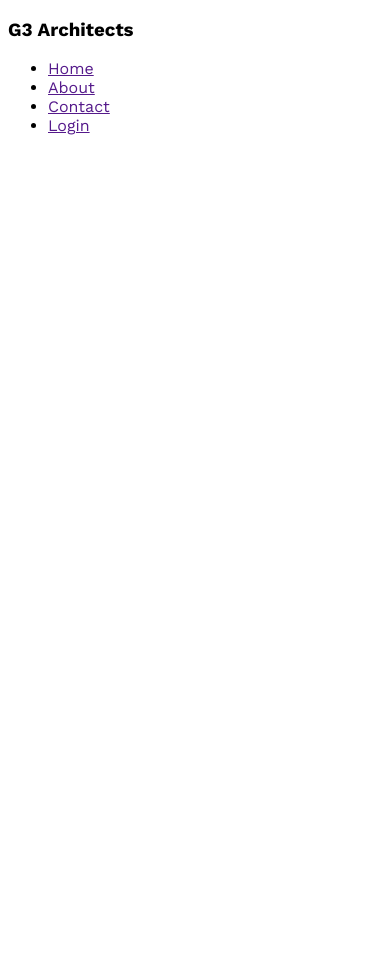
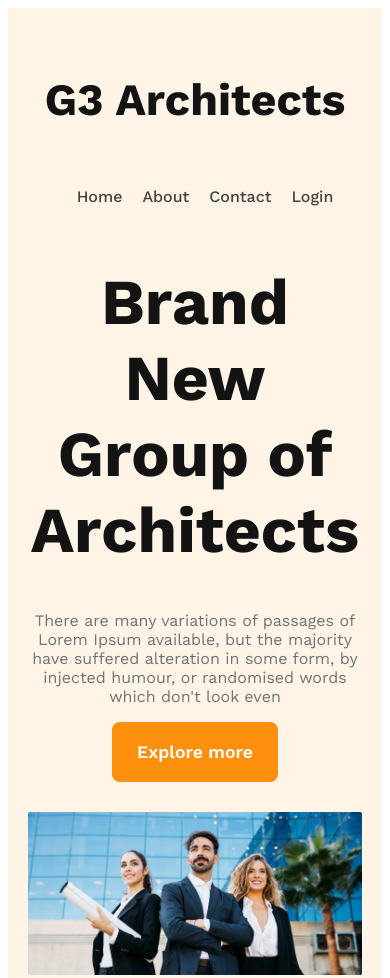
Before and after one commit to toaha77/architech-resource, a plain HTML site: page index.html in a window 390 px wide. Shown: the top 978 px of the page. Before the commit the page ends 844 px from the top, so only its background shows below. Drawn offline with nearby package versions, Linux system fonts and the light colour scheme.

Commit message:
finish the header section responsive

```diff
--- a/index.html
+++ b/index.html
@@ -9,7 +9,7 @@
 <body>
     <header>
        <nav>
-        <h3>G3 Architects</h3>
+        <h3 class="nav-title">G3 Architects</h3>
         <ul>
             <li><a href="">Home</a></li>
             <li><a href="">About</a></li>
@@ -17,6 +17,16 @@
             <li><a href="">Login</a></li>
         </ul>
        </nav>
+       <div class="banner">
+        <div class="banner-content">
+            <h1 class="banner-title">Brand New Group of Architects </h1>
+            <p class="banner-description">There are many variations of passages of Lorem Ipsum available, but the majority have suffered alteration in some form, by injected humour, or randomised words which don't look even</p>
+            <button class="btn-primary">Explore more</button>
+        </div>
+
+        <img src="images/banner.png" alt="">
+
+       </div>
     </header>
     <main>
 
--- a/styles/style.css
+++ b/styles/style.css
@@ -4,3 +4,83 @@
     /* font-family: 'Open Sans', sans-serif; */
     font-family: 'Work Sans', sans-serif;
 }
+
+header{
+    background-color: rgba(255, 144, 14, 0.10);
+    padding: 50px 220px;
+}
+nav{
+    display: flex;
+    justify-content: space-between;
+    align-items: center;
+}
+.nav-title{
+      font-size: 2.8rem;
+      font-weight: 700;
+      color: #131313;
+}
+ nav >ul{
+    display: flex;
+
+ }
+ nav li{
+    list-style: none;
+
+    margin-right: 20px;
+    font-weight: 500;
+    font-size: 1rem;
+ }
+ nav li a{
+    color: #424242;
+    text-decoration: none;
+ }
+ /* banner style */
+ .banner-content{
+    max-width: 750px;
+    text-align: center;
+    margin: 0 auto;
+ }
+ .banner-title{
+    font-size: 4rem;
+    font-weight: 700;
+    color: #131313;
+ }
+ .banner-description{
+    color: #727272;
+ }
+
+ .btn-primary{
+     border-radius: 8px;
+     color: #FFF;
+     background: #FF900E;
+     padding: 20px 25px;
+     border: 0;
+     font-size: 1.10rem;
+     font-weight: 600;
+     cursor: pointer;
+ }
+.banner img{
+    width: 100%;
+    margin-top: 30px;
+}
+
+
+/* responsive mobile device */
+@media screen and (max-width: 576px) {
+    header{
+        padding: 20px;
+    }
+    nav {
+        flex-direction: column;
+    }
+
+}
+/* tablet device */
+@media screen  and (min-width:576px) and (max-width:992px){
+    header{
+        padding: 50px;
+    }
+    nav{
+        flex-direction: column;
+    }
+}
```
